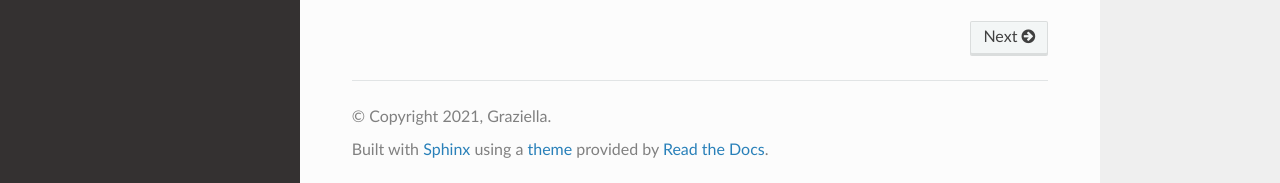
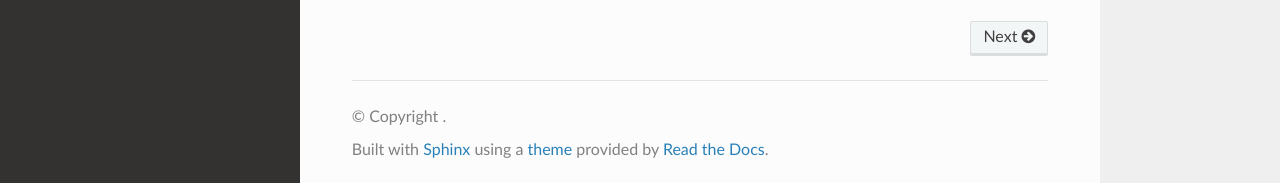
Before and after one commit to Robolta/Bismuth-Docs, a Sphinx documentation site: the page built from docs/source/index.rst, in a window 1280 px wide and 950 px high. Shown: the part 764-947 px from the top of the window. Built offline with Sphinx 7.4.7 and the Read the Docs theme 2.0.0, drawn with Linux system fonts in a browser that asks for light colours.

Commit message:
Update conf.py

```diff
--- a/docs/source/conf.py
+++ b/docs/source/conf.py
@@ -3,8 +3,8 @@
 # -- Project information
 
 project = 'Bismuth'
-copyright = '2021, Graziella'
-author = 'Graziella'
+#copyright = '2021, Graziella'
+#author = 'Graziella'
 
 release = '0.0'
 version = '0.0.0'
```
